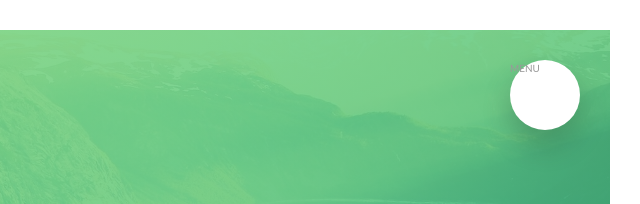
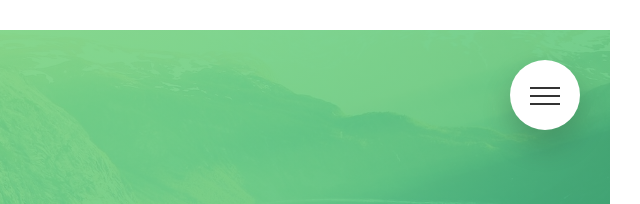
Before and after one commit to benjimon24/css-natours, a website: page index.html in a window 1280 px wide. Shown: the top 204 px of the page, 640-1280 px from the left. Drawn offline with Linux system fonts and the light colour scheme.

Commit message:
add styling to icon with transforming pseudo-elements

```diff
--- a/index.html
+++ b/index.html
@@ -18,7 +18,9 @@
 
     <div class="navigation">
         <input type="checkbox" class="navigation__checkbox" id="navi-toggle">
-        <label for="navi-toggle" class="navigation__button">MENU</label>
+        <label for="navi-toggle" class="navigation__button">
+            <span class="navigation__icon">&nbsp;</span>
+        </label>
         <div class="navigation__background">&nbsp;</div>
 
         <nav class="navigation__nav">
--- a/sass/layout/_navigation.scss
+++ b/sass/layout/_navigation.scss
@@ -13,6 +13,8 @@
     right: 6rem;
     z-index: 20;
     box-shadow: $shadow-medium-light;
+    text-align: center;
+    cursor: pointer;
   }
 
   &__background {
@@ -79,6 +81,7 @@
     }
   }
 
+  //FUNCTIONALITY
   &__checkbox:checked ~ &__background {
     transform: scale(60);
   }
@@ -87,4 +90,58 @@
     opacity: 1;
     width: 100%;
   }
+
+  &__checkbox:checked + &__button &__icon {
+    background-color: transparent;
+  }
+
+  &__checkbox:checked + &__button &__icon::before {
+    top: 0;
+    transform: rotate(135deg);
+  }
+
+  &__checkbox:checked + &__button &__icon::after {
+    top: 0;
+    transform: rotate(-135deg);
+  }
+
+  //ICON
+  &__icon {
+    position: relative;
+    margin-top: 3.5rem;
+    // @include center;
+
+    &,
+    &::before,
+    &::after {
+      width: 3rem;
+      height: 0.2rem;
+      background-color: $color-grey-dark-3;
+      display: inline-block;
+    }
+
+    &::before,
+    &::after {
+      content: "";
+      position: absolute;
+      left: 0;
+      transition: all 0.2s;
+    }
+
+    &::before {
+      top: -0.8rem; //can also use translate
+    }
+
+    &::after {
+      top: 0.8rem;
+    }
+  }
+
+  &__button:hover &__icon::before {
+    top: -1rem;
+  }
+
+  &__button:hover &__icon::after {
+    top: 1rem;
+  }
 }
```
Also changed, not shown: css/style.css.
